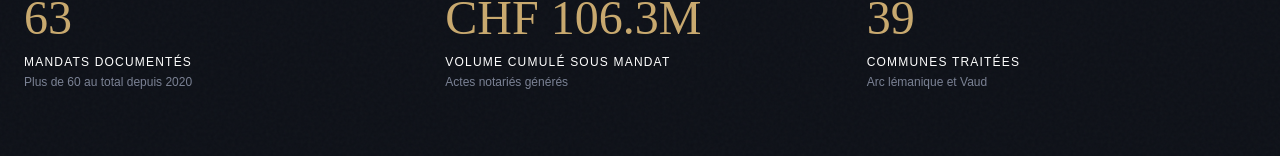
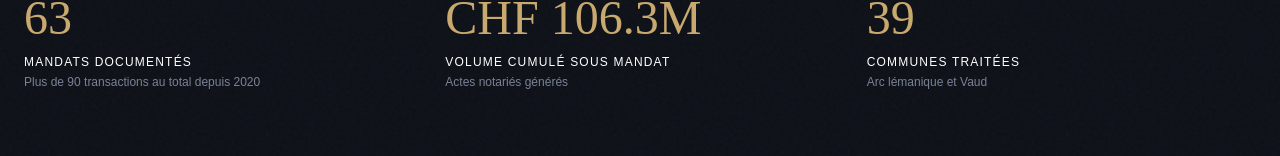
Before and after one commit to Sinseed/maison-praet, a Next.js app: page /track-record in a window 1280 px wide. Shown: the part 606-762 px from the top of the page. Built offline with nearby package versions, Linux system fonts and the light colour scheme.

Commit message:
Track Record: sub-titre passe à 'Plus de 90 transactions' (cohérent avec mandats + lots)

```diff
--- a/app/track-record/page.tsx
+++ b/app/track-record/page.tsx
@@ -61,7 +61,7 @@ function Stats() {
   }
 
   const items = [
-    { label: 'Mandats documentés', value: `${stats.total}`, sub: 'Plus de 60 au total depuis 2020' },
+    { label: 'Mandats documentés', value: `${stats.total}`, sub: 'Plus de 90 transactions au total depuis 2020' },
     { label: 'Volume cumulé sous mandat', value: `CHF ${formatChf(stats.volume)}`, sub: 'Actes notariés générés' },
     { label: 'Communes traitées', value: `${stats.communes}`, sub: 'Arc lémanique et Vaud' },
   ]
```
